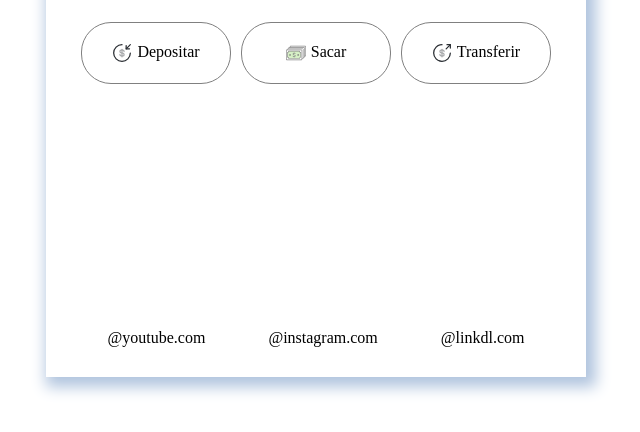
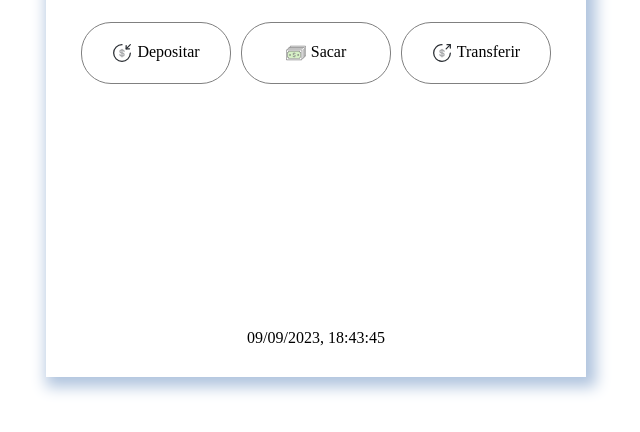
Before and after one commit to damyaoferreyra/projeto-conta-bancaria-refatorado-youtube, a plain HTML site: page index.html in a window 1280 px wide. Shown: the part 196-628 px from the top of the page, without its empty margins (324-964 px from the left). Drawn offline with Linux system fonts and the light colour scheme.

Commit message:
Data e hora atual

```diff
--- a/index.html
+++ b/index.html
@@ -70,16 +70,7 @@
             </template>
 
             <footer>
-
-                <span>
-                    @youtube.com
-                </span>
-                <span>
-                    @instagram.com
-                </span>
-                <span>
-                    @linkdl.com
-                </span>
+                <span id="time-now"></span>
             </footer>
         </div>
     </main>
--- a/js/controllers/views/CaixaEletronicoViewController.js
+++ b/js/controllers/views/CaixaEletronicoViewController.js
@@ -17,6 +17,7 @@ class CaixaEletronicoViewController {
 
         this.carregarEventosOperacoes(iniciarOperacao);
         this.carregarDadosHeader(this.contaLogada);
+        this.iniciarRelogio()
     }
 
     carregarDadosHeader = (contaLogada) => {
@@ -77,4 +78,21 @@ class CaixaEletronicoViewController {
             if (operacaoFinalizada === this.operacaoAtual) this.limparOperacao()
         }, 5000)
     }
+
+    iniciarRelogio = () => {
+        const relogioContent = document.getElementById('time-now')
+
+        setInterval(() => {
+            relogioContent.innerText = Intl.DateTimeFormat("pt-br", {
+                year: "numeric",
+                month: "numeric",
+                day: "numeric",
+                hour: "numeric",
+                minute: "numeric",
+                second: "numeric",
+                hour12: false,
+                timeZone: "America/Sao_paulo",
+            }).format(new Date())
+        }, 1000)
+    }
 }
```
